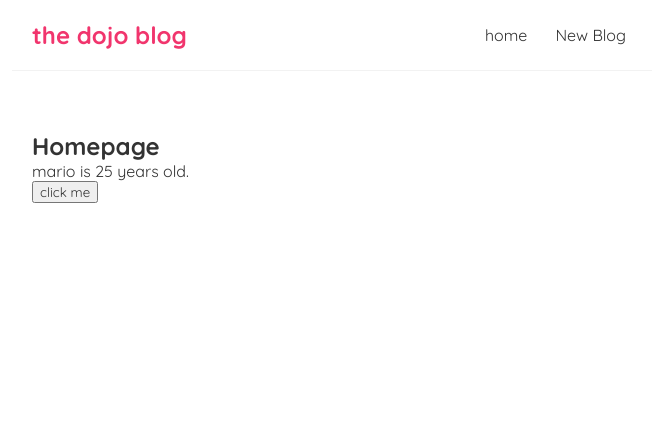
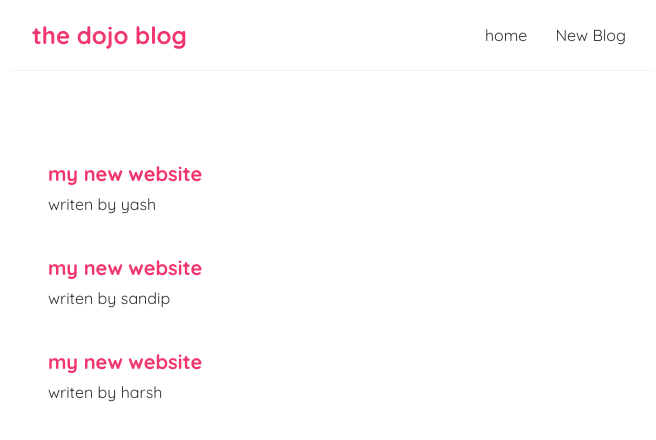
Before and after one commit to SandipMajithiya12/Webdev, a React (Create React App) app in the folder dojo-blog/: page / in a window 1280 px wide. Shown: the top 440 px of the page, without its empty margins (308-964 px from the left). Built offline with nearby package versions, Linux system fonts and the light colour scheme.

Commit message:
react work

```diff
--- a/dojo-blog/src/App.js
+++ b/dojo-blog/src/App.js
@@ -3,11 +3,15 @@ import Navbar from './navbar';
 import Home from './Home';
 function App() {
 
+
+
+
+
   return (
     <div className="App">
       <Navbar />
       <div className="content">
-       <Home />
+       <Home/>
       </div>
     </div>
   );
--- a/dojo-blog/src/Home.js
+++ b/dojo-blog/src/Home.js
@@ -1,26 +1,30 @@
-import { useState } from 'react';
-
+import { useState } from "react";
 
 const Home = () => {
-    const [name , setName] = useState('mario');
-    const [age,setAge] = useState(25);
-    const handleclick = () =>{
-        setName('sandip');
-        setAge(45);
+  const [blogs ,setBlog] = useState([
+    {
+      title : 'my new website', body : 'lorem..', author : 'yash', id :1
+    },
+    {
+      title : 'my new website', body : 'lorem..', author : 'sandip', id :3
+    },
+    {
+      title : 'my new website', body : 'lorem..', author : 'harsh', id :2
     }
-    return (
-        <div className="home">
-            <h2>Homepage</h2>
-            <p>
+  ]);
+  return (
+    <div className="home">
+     {blogs.map((blog)=>
+     (
+      <div className="blog-preview" key={blog.id}>
 
-
-
-                { name } is {age} years old.
-            </p>
-            <button onClick={handleclick}>click me</button>
-
-        </div>
-     );
-}
+        <h2>{blog.title}</h2>
+        <p>writen by {blog.author} </p>
+      </div>
+     )
+     )}
+    </div>
+  );
+};
 
 export default Home;
--- a/dojo-blog/src/index.css
+++ b/dojo-blog/src/index.css
@@ -32,3 +32,18 @@
   margin: 40px auto;
   padding: 20px;
 }
+.blog-preview{
+  padding: 10px 16px;
+  margin: 20px 0;
+  border-bottom: 1px solid white;
+}
+
+.blog-preview:hover{
+  box-shadow: 1px 3px 5px rgba(0,0,0,0.1);
+
+}
+.blog-preview h2{
+  font-size: 20px;
+  color: #f1356d;
+  margin-bottom: 8px;
+}
```
